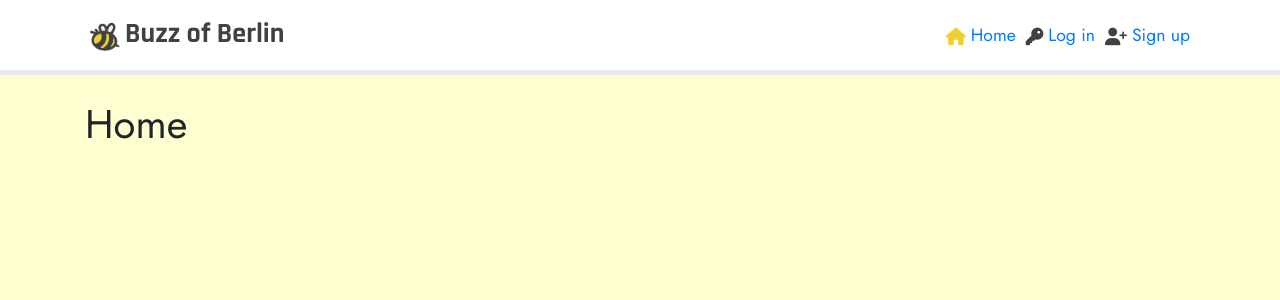
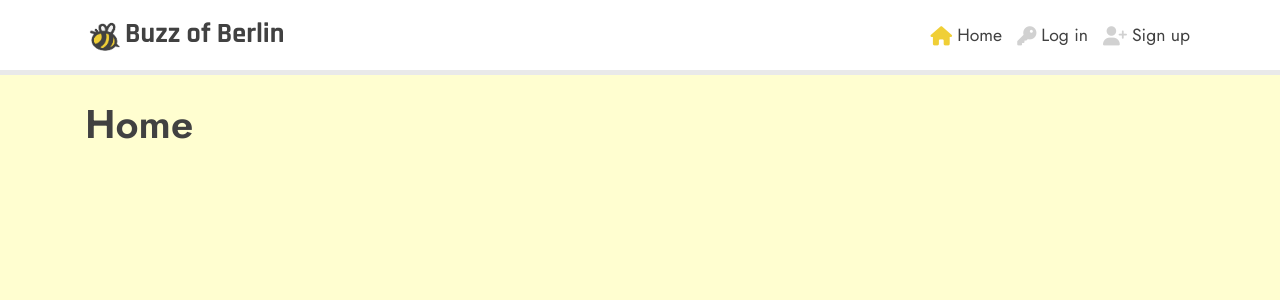
Before and after one commit to vkleer/ci-pp5-buzz-of-berlin, a React (Create React App) app: page / in a window 1280 px wide. Shown: the top 300 px of the page. Built offline with nearby package versions, Linux system fonts and the light colour scheme.

Commit message:
Add more font weights to Google Fonts, set h1 style in App.module.css

```diff
--- a/public/index.html
+++ b/public/index.html
@@ -32,7 +32,7 @@
       crossorigin="anonymous"
     />
     <!-- Google Fonts -->
-    <link href="https://fonts.googleapis.com/css2?family=Jost:wght@200;300;400&family=Rajdhani:wght@500;700&display=swap" rel="stylesheet">
+    <link href="https://fonts.googleapis.com/css2?family=Jost:wght@200;300;400;500;600;700;800&family=Rajdhani:wght@500;700&display=swap" rel="stylesheet">
     <!-- FontAwesome script -->
     <script src="https://kit.fontawesome.com/8c3e71dbf3.js" crossorigin="anonymous"></script>
 
--- a/src/App.module.css
+++ b/src/App.module.css
@@ -1,33 +1,38 @@
 * {
     box-sizing: border-box;
+    color: #414141;
 }
 
 a {
-    color: #414141;
+    color: #414141 !important;
 }
 
 a:hover {
-    color: #d1d1d1 !important;
+    color: #f0cf36 !important;
     transition: color ease-in-out 0.25s;
-    text-decoration: none;
+    text-decoration: none !important;
 }
 
 a:hover i {
-    color: #d1d1d1;
+    color: #f0cf36;
     transition: color ease-in-out 0.25s;
 }
 
 i {
-    font-size: 1.1rem;
-    color: #414141;
-    padding-right: 5px;
+    font-size: 1.2rem;
+    color: #d1d1d1;
+    padding: 0 5px;
     vertical-align: middle;
 }
 
 i:hover {
-    color: #d1d1d1;
+    color: #f0cf36;
     cursor: pointer;
     transition: color ease-in-out 0.25s;
+}
+
+h1 {
+    font-weight: 600!important;
 }
 
 .App {
```
